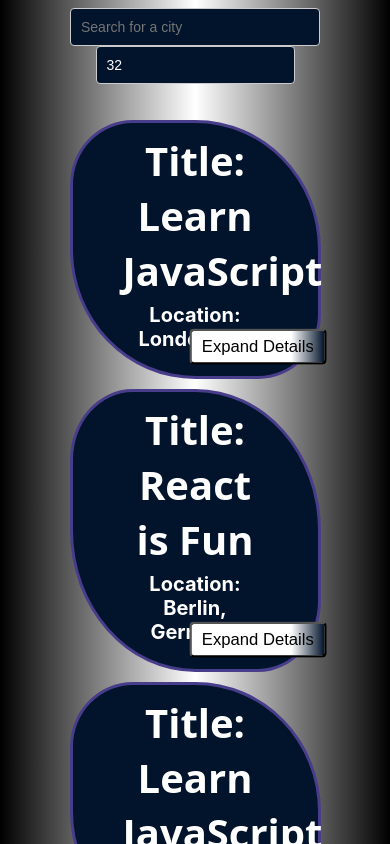
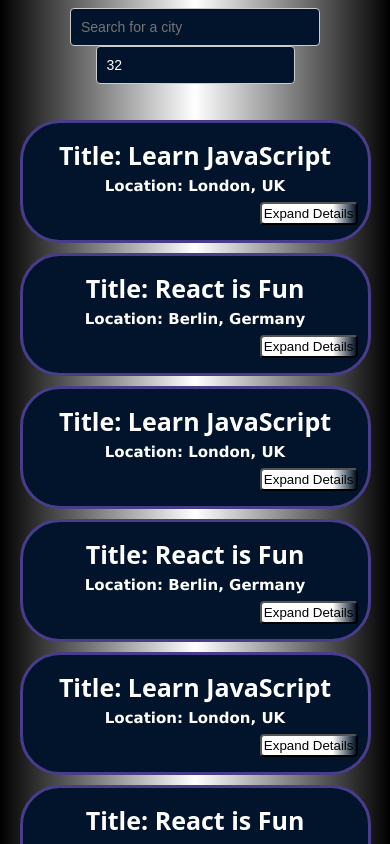
Before and after one commit to lazyjinn1/MeetApp, a React (Create React App) app: page / in a window 390 px wide. Shown: the top 844 px of the page. Built offline with nearby package versions, Linux system fonts and the light colour scheme; a web font is replaced by a local one; what atatus-spa would draw is missing.

Commit message:
working on some CSS for mobile

```diff
--- a/package.json
+++ b/package.json
@@ -11,6 +11,7 @@
     "react": "^18.2.0",
     "react-dom": "^18.2.0",
     "react-scripts": "^5.0.1",
+    "recharts": "^2.12.0",
     "web-vitals": "^2.1.4",
     "workbox-background-sync": "^6.6.0",
     "workbox-broadcast-update": "^6.6.0",
--- a/src/App.css
+++ b/src/App.css
@@ -113,14 +113,6 @@ input[type="number"] {
   transition: all 1s ease;
 }
 
-.event-description{
-  font-family: 'Lilita One', sans-serif;
-}
-
-.event-date, .event-location{
-  font-weight: bold;
-}
-
 .expanded {
   background-image: linear-gradient( #02142b, white, white, white, #02142b);
   color: #02142b;
@@ -159,3 +151,61 @@ input[type="number"] {
   width: 250px;
   z-index: 1000;
 }
+
+.event-date, .event-description, .event-location{
+  font-family:'Lucida Sans', 'Lucida Sans Regular', 'Lucida Grande', 'Lucida Sans Unicode', Geneva, Verdana, sans-serif;
+}
+
+.event-date, .event-location{
+  font-weight: bolder;
+}
+
+@media (max-width: 800px){
+  .expanded, .collapsed{
+    border-radius: 40px;
+    margin: 5px 5px;
+    padding: 5px;
+  }
+
+  .expanded{
+    background-image: linear-gradient(white, white, white, #02142b);
+  }
+
+  .event-element{
+    padding: 10px;
+    padding-bottom: 25px;
+  }
+
+  .alerts-container{
+    left: 20%;
+    top: 20%;
+  }
+
+  #event-element{
+    margin: 10px 0;
+  }
+
+
+  .expanded .event-title{
+    scale: 1;
+  }
+
+  .details-btn{
+    scale: 1;
+    padding: 2px;
+    margin: 0;
+    bottom: 0;
+    color: black;
+  }
+
+  .event-date, .event-description, .event-location{
+    font-family:'Lucida Sans', 'Lucida Sans Regular', 'Lucida Grande', 'Lucida Sans Unicode', Geneva, Verdana, sans-serif;
+    padding: 0;
+    font-size: 75%;
+  }
+
+  .event-title{
+    font-size: 125%;
+    transition: all .5s ease;
+  }
+}
```
Also changed, not shown: 1 other file (tests, documents, lock files or other folders).
